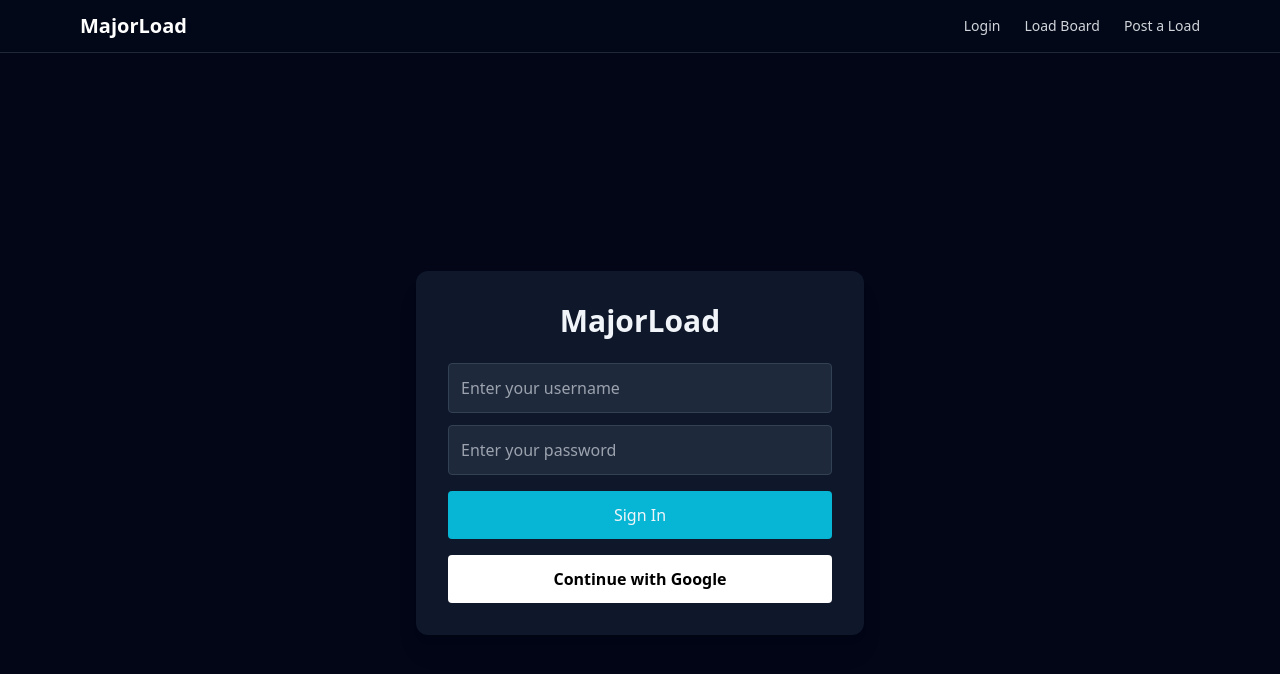
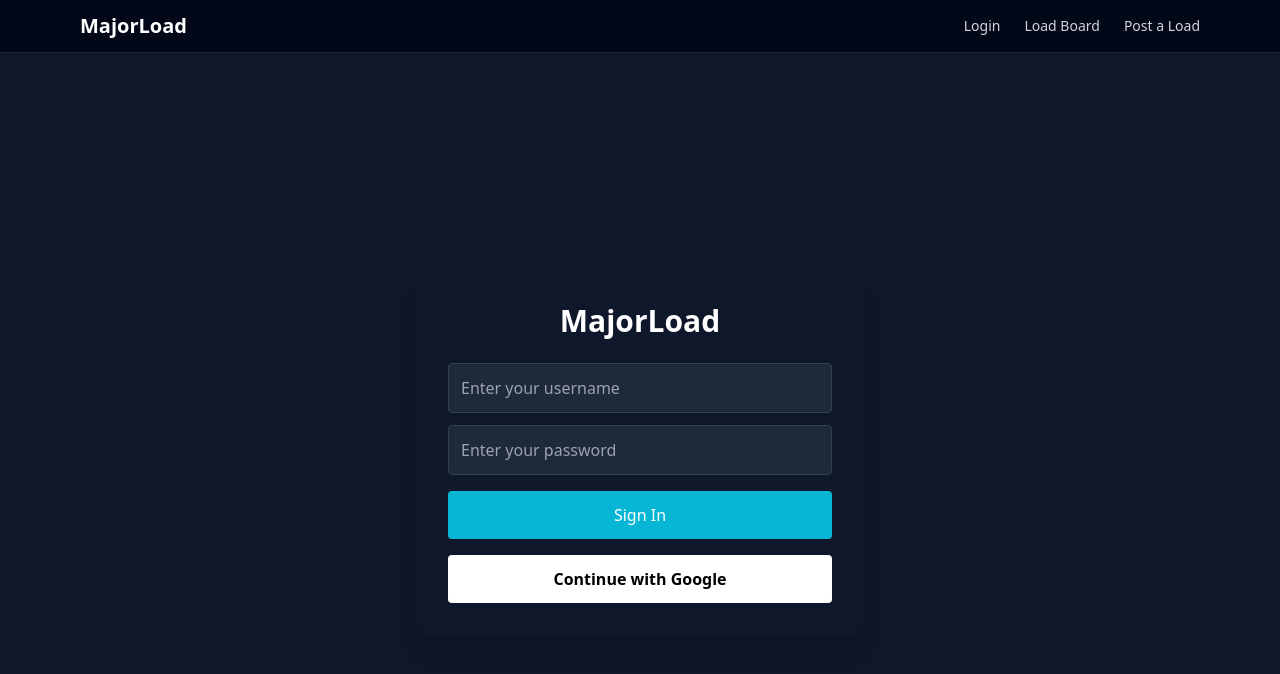
Before and after one commit to m6998499/MajorLOAD-, a Next.js app: page / in a window 1280 px wide. Shown: the top 674 px of the page. Built offline with nearby package versions, Linux system fonts and the light colour scheme.

Commit message:
Update layout.js

```diff
--- a/src/app/layout.js
+++ b/src/app/layout.js
@@ -1,8 +1,13 @@
 "use client";
 
 import "./globals.css";
-import NavBar from "@/components/NavBar";
+import NavBar from "../components/NavBar";
 import { usePathname } from "next/navigation";
+
+export const metadata = {
+  title: "MajorLoad",
+  description: "MajorLoad real-time load board",
+};
 
 export default function RootLayout({ children }) {
   const pathname = usePathname();
@@ -12,8 +17,8 @@ export default function RootLayout({ children }) {
 
   return (
     <html lang="en">
-      <body>
-        {!hideNavbar && <NavBar />}  {/* navbar only when logged in */}
+      <body className="bg-slate-900 text-white">
+        {!hideNavbar && <NavBar />}
         <main>{children}</main>
       </body>
     </html>
```
